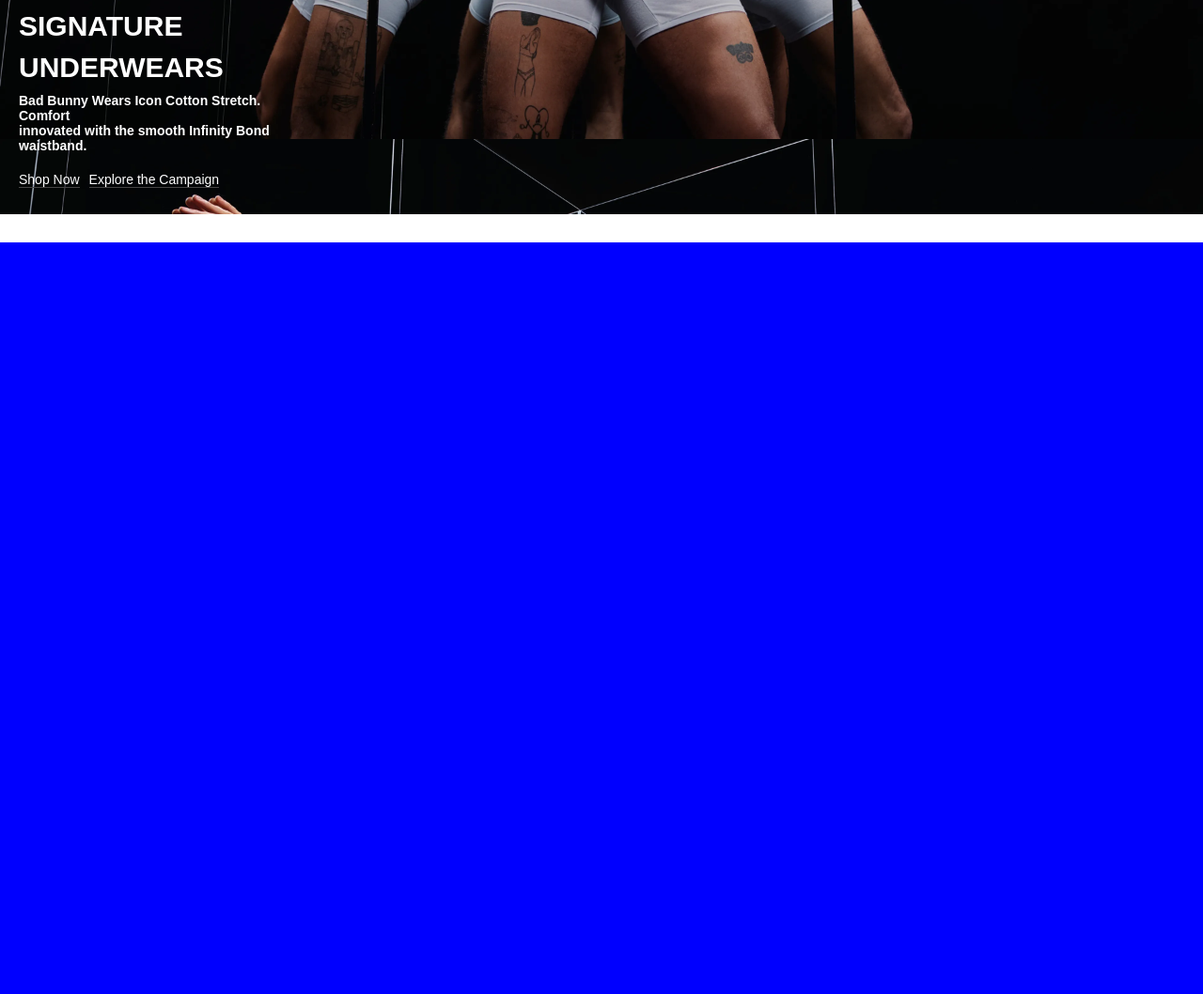
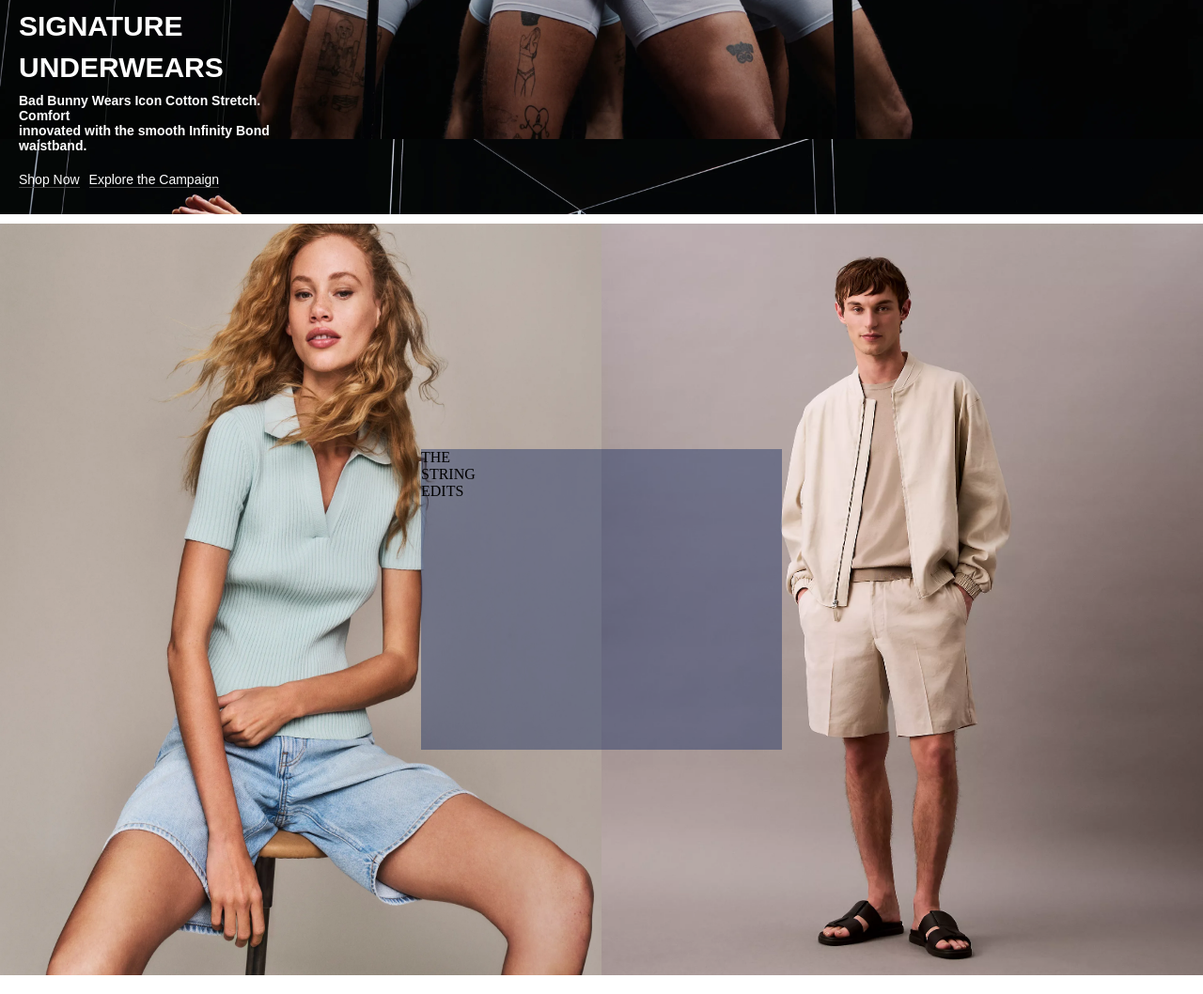
Before and after one commit to Jidexboii/My-C.K-website, a plain HTML site: page index.html in a window 1280 px wide. Shown: the part 732-1790 px from the top of the page at 94% size. Drawn offline with Linux system fonts and the light colour scheme.

Commit message:
add box images to section-d part

```diff
--- a/index.html
+++ b/index.html
@@ -55,8 +55,17 @@
         </div>
     </div>
     <div id="section-c">
-        <div>
+        <div class="box1">
+            <img src="img/HP_Spring_5.webp" alt="">
+        </div>
+        <div class="box-text">
+            <p> THE </p>
+            <P> STRING</P>
+            <p> EDITS </p>
 
+        </div>
+        <div class="box1">
+            <img src="img/26061408_100_alternate3.webp" alt="">
         </div>
     </div>
 
--- a/style.css
+++ b/style.css
@@ -96,7 +96,7 @@
     background-size: contain;
     display: flex;
     align-items: flex-end;
-    margin-bottom: 30px;
+    margin-bottom: 10px;
     padding: 20px;
 }
 
@@ -113,31 +113,54 @@
 
 }
 
-.size{
+.size {
     font-size: 30px;
     font-weight: 700;
 }
-.size-2{
+
+.size-2 {
     font-size: 14px;
     font-weight: 600;
     margin-bottom: 10px;
 }
-.link{
-display: flex;
-gap: 10px;
-font-size: 14px;
+
+.link {
+    display: flex;
+    gap: 10px;
+    font-size: 14px;
 }
-.link a{
+
+.link a {
     transition: 0.3s ease-in-out;
     color: white;
     text-decoration: none;
     border-bottom: 1.5px solid rgb(70, 69, 69);
 }
-.link a:hover{
+
+.link a:hover {
     border-color: white;
 }
 
-#section-c{
+#section-c {
     height: 100vh;
-    background-color: blue;
+    display: flex;
+    align-items: center;
+    justify-content: center;
+
 }
+
+.box1 {
+    height: 100%;
+    width: 50%;
+}
+.box1 img {
+    height: 100%;
+    width: 100%;
+   border-radius: inherit;
+}
+.box-text{
+    position: absolute;
+    height: 40%;
+    width: 30%;
+    background-color: rgba(36, 54, 104, 0.466);
+}
```
Also changed, not shown: img/26001616_001_main.webp (added), img/26061408_100_alternate3.webp (added), img/HP_Spring_5.webp (added).
